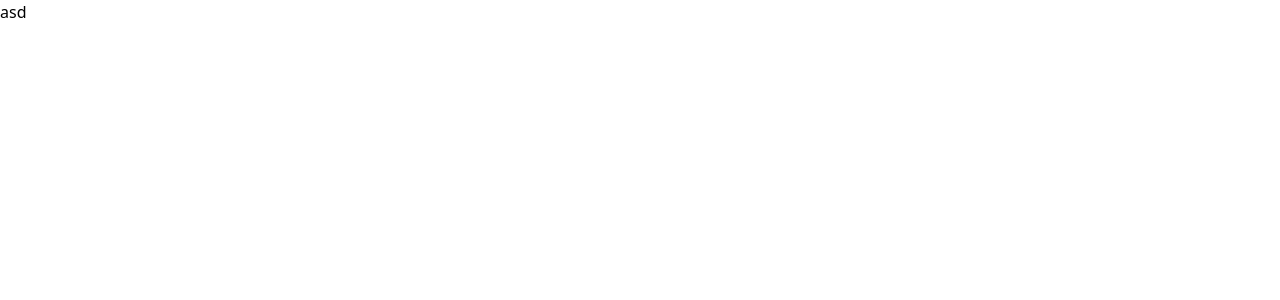
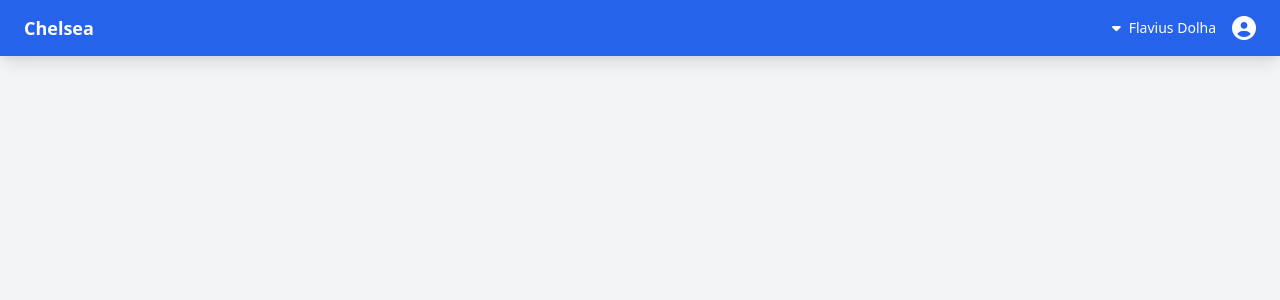
Before and after one commit to flaviusdolha/Chelsea, a React (Create React App) app in the folder ClientApp/: page /dashboard in a window 1280 px wide. Shown: the top 300 px of the page. Built offline with nearby package versions, Linux system fonts and the light colour scheme.

Commit message:
Finish Navbar

```diff
--- a/ClientApp/public/index.html
+++ b/ClientApp/public/index.html
@@ -20,6 +20,7 @@
       work correctly both with client-side routing and a non-root public URL.
       Learn how to configure a non-root public URL by running `npm run build`.
     -->
+    <script src="https://kit.fontawesome.com/ad0ab177a6.js" crossorigin="anonymous"></script>
     <title>Chelsea</title>
   </head>
   <body>
--- a/ClientApp/src/components/dashboard/Dashboard.js
+++ b/ClientApp/src/components/dashboard/Dashboard.js
@@ -3,7 +3,9 @@ import Navbar from './Navbar';
 
 function Dashboard() {
     return (
-        <Navbar />
+        <div className="bg-gray-100 h-screen">
+            <Navbar />
+        </div>
     );
 }
 
--- a/ClientApp/src/components/dashboard/Navbar.js
+++ b/ClientApp/src/components/dashboard/Navbar.js
@@ -2,7 +2,20 @@ import React from 'react';
 
 function Navbar() {
     return (
-        <h1>asd</h1>
+        <div className="bg-blue-600 h-14 flex flex-wrap content-center p-6 shadow-lg justify-between">
+            <div className="flex flex-wrap content-center">
+                <p className="text-white text-lg font-semibold">Chelsea</p>
+            </div>
+            <div className="flex flex-wrap content-center group">
+                <div className="flex flex-wrap content-center">
+                    <i class="fas fa-caret-down text-sm fill text-white group-hover:text-gray-300"></i>
+                </div>
+                <div className="flex flex-wrap content-center ml-2">
+                    <p className="text-white text-sm group-hover:text-gray-300">Flavius Dolha</p>
+                </div>
+                <i class="fas fa-user-circle ml-4 text-2xl fill text-white group-hover:text-gray-300"></i>
+            </div>
+        </div>
     );
 }
 
```
